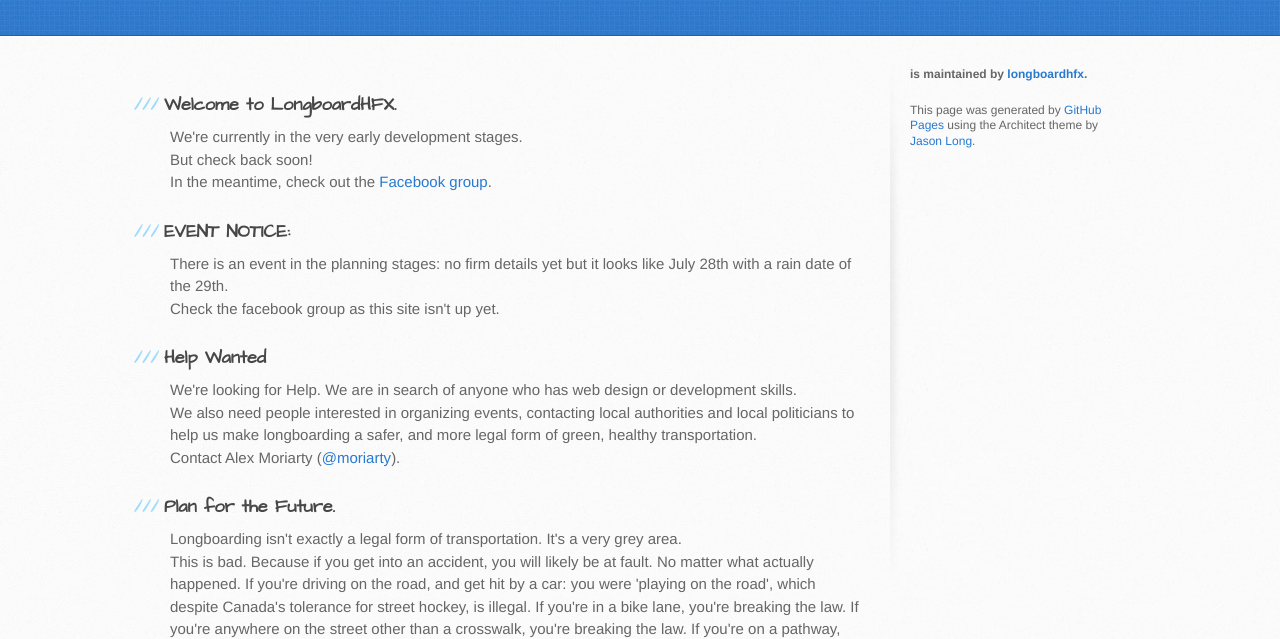
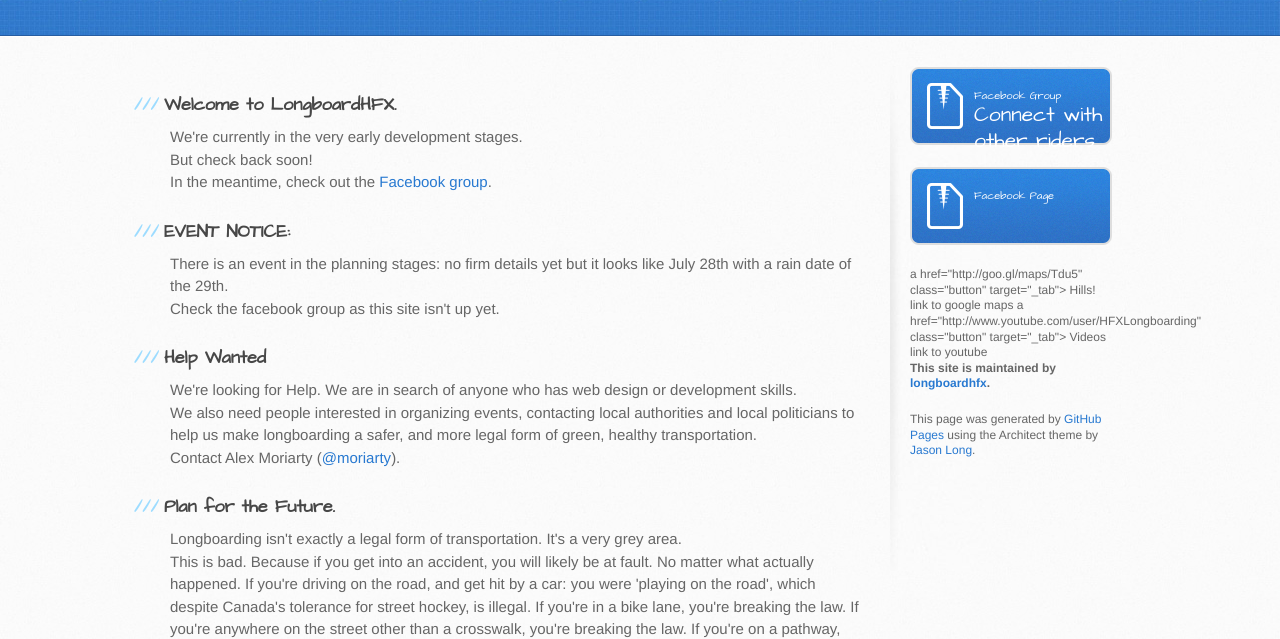
Before and after one commit to longboardhfx/scratch-site, a plain HTML site: page index.html in a window 1280 px wide. Shown: the part 165-804 px from the top of the page. Drawn offline with Linux system fonts and the light colour scheme.

Commit message:
added some links.

```diff
--- a/index.html
+++ b/index.html
@@ -66,7 +66,28 @@ webmaster at longboardhfx.ca</p>
 
         <aside id="sidebar">
 
-          <p class="repo-owner"><a href="https://github.com/longboardhfx/scratch-site"></a> is maintained by <a href="https://github.com/longboardhfx">longboardhfx</a>.</p>
+	    <a href="https://www.facebook.com/groups/longboardhalifax" class="button" target="_tab">
+            <small>Facebook Group</small>
+            Connect with other riders
+            </a>
+
+	    <a href="https://www.facebook.com/longboardhalifax" class="button" target="_tab">
+            <small>Facebook Page</small>
+            </a>
+
+
+	    a href="http://goo.gl/maps/Tdu5" class="button" target="_tab">
+            <small>Hills!</small>
+            link to google maps
+            </a>
+
+	    a href="http://www.youtube.com/user/HFXLongboarding" class="button" target="_tab">
+            <small>Videos</small>
+            link to youtube
+            </a>
+
+
+          <p class="repo-owner"><a href="https://github.com/longboardhfx/scratch-site"></a>This site is maintained by <a href="https://github.com/longboardhfx">longboardhfx</a>.</p>
 
           <p>This page was generated by <a href="pages.github.com">GitHub Pages</a> using the Architect theme by <a href="http://twitter.com/jasonlong">Jason Long</a>.</p>
         </aside>
```
